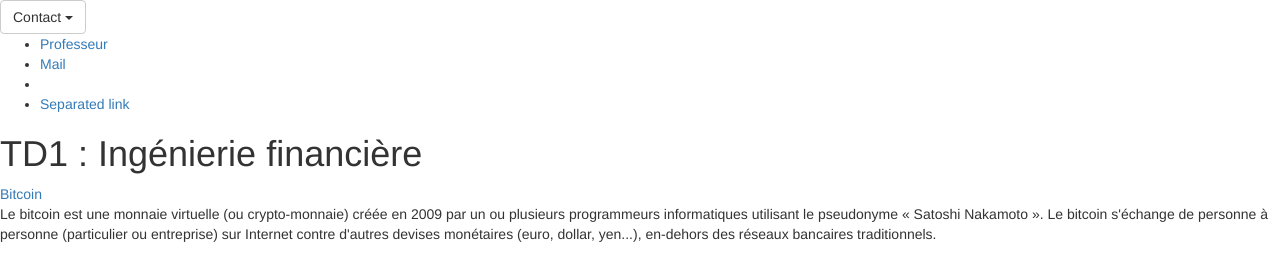
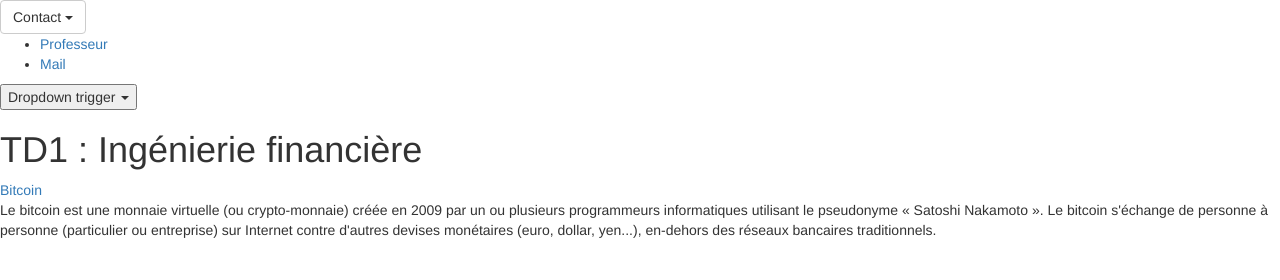
Before and after one commit to SawsH/SawsH.github.io, a plain HTML site: page index.html in a window 1280 px wide. Drawn offline with nearby package versions, Linux system fonts and the light colour scheme.

Commit message:
Update index.html

```diff
--- a/index.html
+++ b/index.html
@@ -20,11 +20,19 @@
   <ul class="Contact-menu" aria-labelledby="ContactMenu1">
     <li><a href="#">Professeur</a></li>
     <li><a href="#">Mail</a></li>
-    <li role="separator" class="divider"></li>
-    <li><a href="#">Separated link</a></li>
+  </ul>
+  <div class="dropdown">
+  <button id="dLabel" type="button" data-toggle="dropdown" aria-haspopup="true" aria-expanded="false">
+    Dropdown trigger
+    <span class="caret"></span>
+  </button>
+  <ul class="dropdown-menu" aria-labelledby="dLabel">
   </ul>
 </div>
-<h1>TD1 : Ingénierie financière</h1>
+</div>
+  <div>
+  <h1>TD1 : Ingénierie financière</h1>
+  </div>
 <a href="http://sawsh.github.io">Bitcoin</a>
 <p>Le bitcoin est une monnaie virtuelle (ou crypto-monnaie) créée en 2009 par un ou plusieurs programmeurs informatiques utilisant le pseudonyme « Satoshi Nakamoto ».
 Le bitcoin s'échange de personne à personne (particulier ou entreprise) sur Internet contre d'autres devises monétaires (euro, dollar, yen...), en-dehors des réseaux bancaires traditionnels.</p>
```
